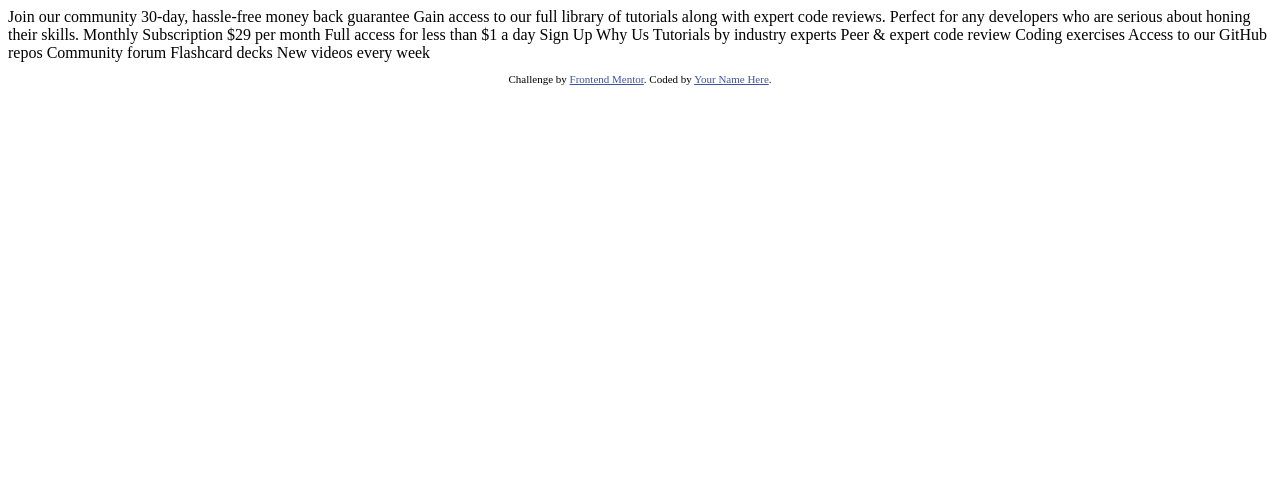
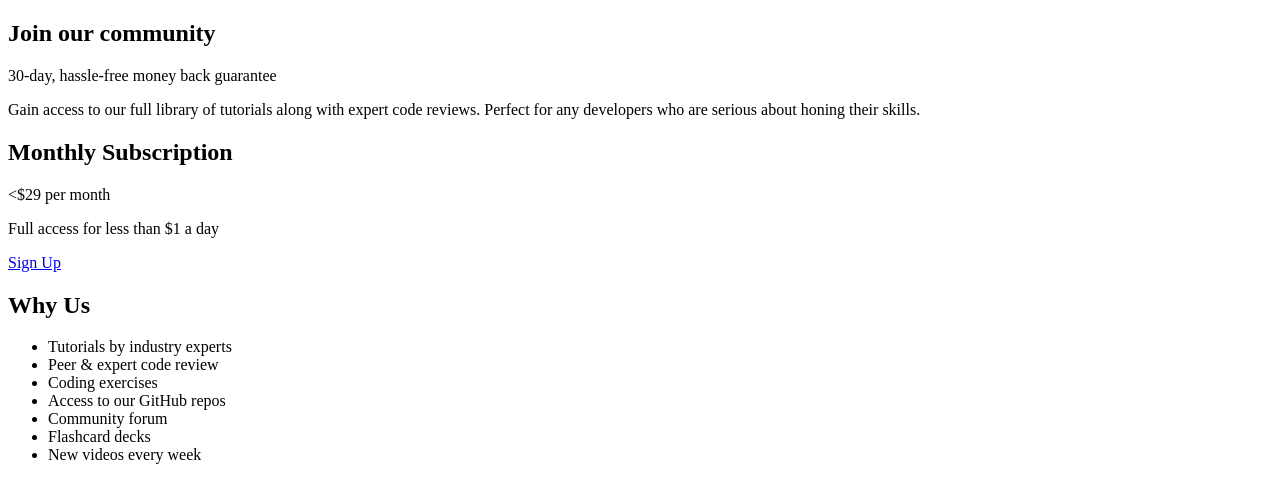
Before and after one commit to mbdelarosa/single-price-grid-component, a plain HTML site: page index.html in a window 1280 px wide. Drawn offline with Linux system fonts and the light colour scheme.

Commit message:
Added semantics

```diff
--- a/index.html
+++ b/index.html
@@ -7,44 +7,48 @@
   <link rel="icon" type="image/png" sizes="32x32" href="./images/favicon-32x32.png">
 
   <title>Frontend Mentor | Single Price Grid Component</title>
-
-  <!-- Feel free to remove these styles or customise in your own stylesheet 👍 -->
-  <style>
-    .attribution { font-size: 11px; text-align: center; }
-    .attribution a { color: hsl(228, 45%, 44%); }
-  </style>
 </head>
 <body>
-  Join our community
+  <main>
+    <div class="l-grid">
+      <section class="l-grid__card l-grid__card--join">
+        <h2 class="card__title">Join our community</h2>
 
-  30-day, hassle-free money back guarantee
+        <p class="card__subtitle">30-day, hassle-free money back guarantee</p>
 
-  Gain access to our full library of tutorials along with expert code reviews.
-  Perfect for any developers who are serious about honing their skills.
+        <p class="card__copy">Gain access to our full library of tutorials along with expert code reviews.
+        Perfect for any developers who are serious about honing their skills.</p>
+      </section>
 
-  Monthly Subscription
+      <section class="l-grid__card l-grid__card--subscription">
+        <h2 class="card__title">Monthly Subscription</h2>
 
-  &dollar;29 per month
+        <div class="subscription">
+          <p class="subscription__pricing">
+            <span class="subscription__pricing--main"><&dollar;29</span>
+            per month
+          </p>
 
-  Full access for less than &dollar;1 a day
+          <p class="subscription__desc">Full access for less than &dollar;1 a day</p>
+        </div>
 
-  Sign Up
+        <a href="#" class="sign-up-btn">Sign Up</a>
+      </section>
 
-  Why Us
+      <section class="l-grid__card l-grid__card--why-us">
+        <h2 class="card__title">Why Us</h2>
 
-  Tutorials by industry experts
-  Peer &amp; expert code review
-  Coding exercises
-  Access to our GitHub repos
-  Community forum
-  Flashcard decks
-  New videos every week
-
-  <footer>
-    <p class="attribution">
-      Challenge by <a href="https://www.frontendmentor.io?ref=challenge" target="_blank">Frontend Mentor</a>.
-      Coded by <a href="#">Your Name Here</a>.
-    </p>
-  </footer>
+        <ul role="list">
+          <li role="listitem">Tutorials by industry experts</li>
+          <li role="listitem">Peer &amp; expert code review</li>
+          <li role="listitem">Coding exercises</li>
+          <li role="listitem">Access to our GitHub repos</li>
+          <li role="listitem">Community forum</li>
+          <li role="listitem">Flashcard decks</li>
+          <li role="listitem">New videos every week</li>
+        </ul>
+      </section>
+    </div>
+  </main>
 </body>
 </html>
```
